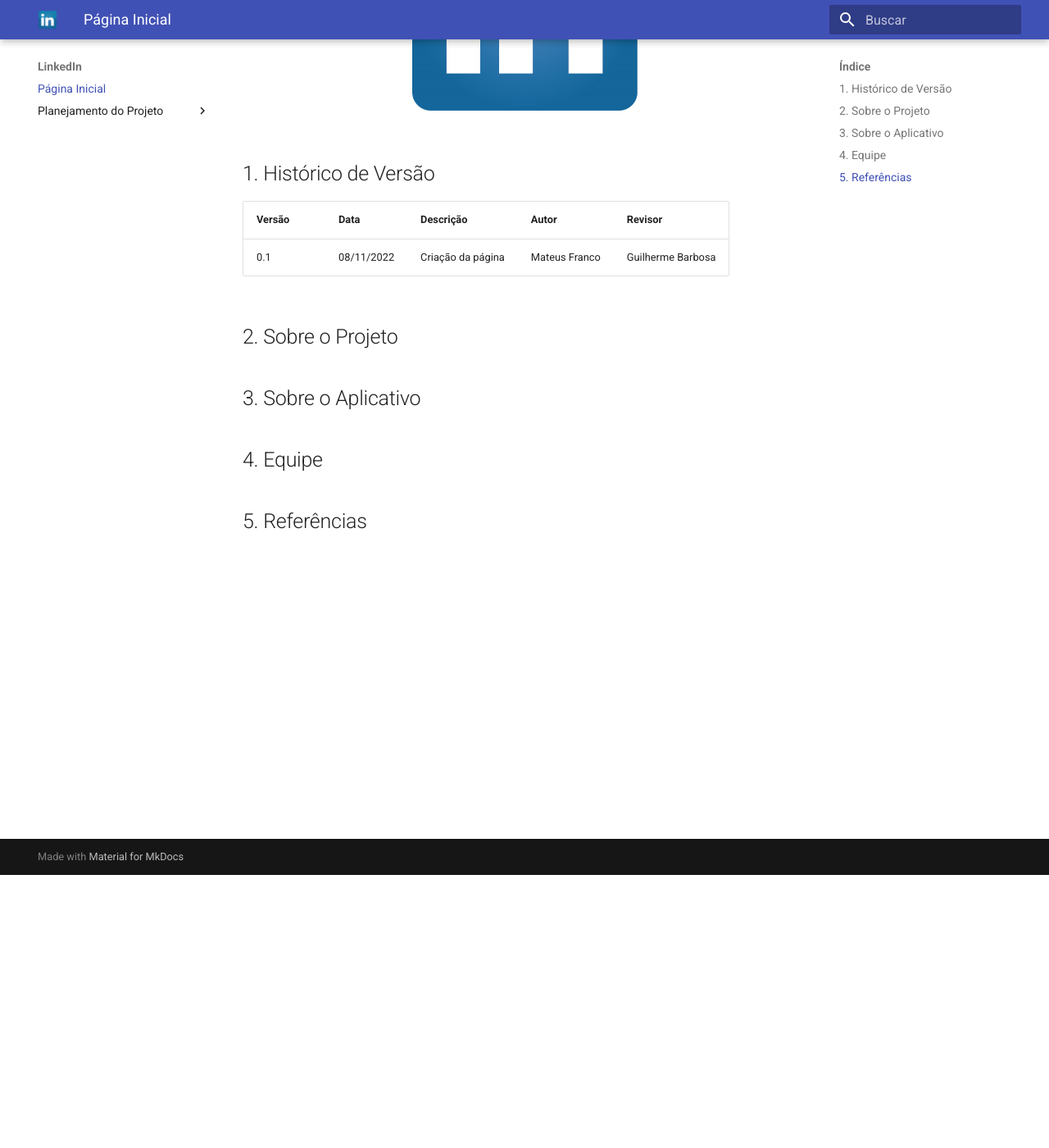
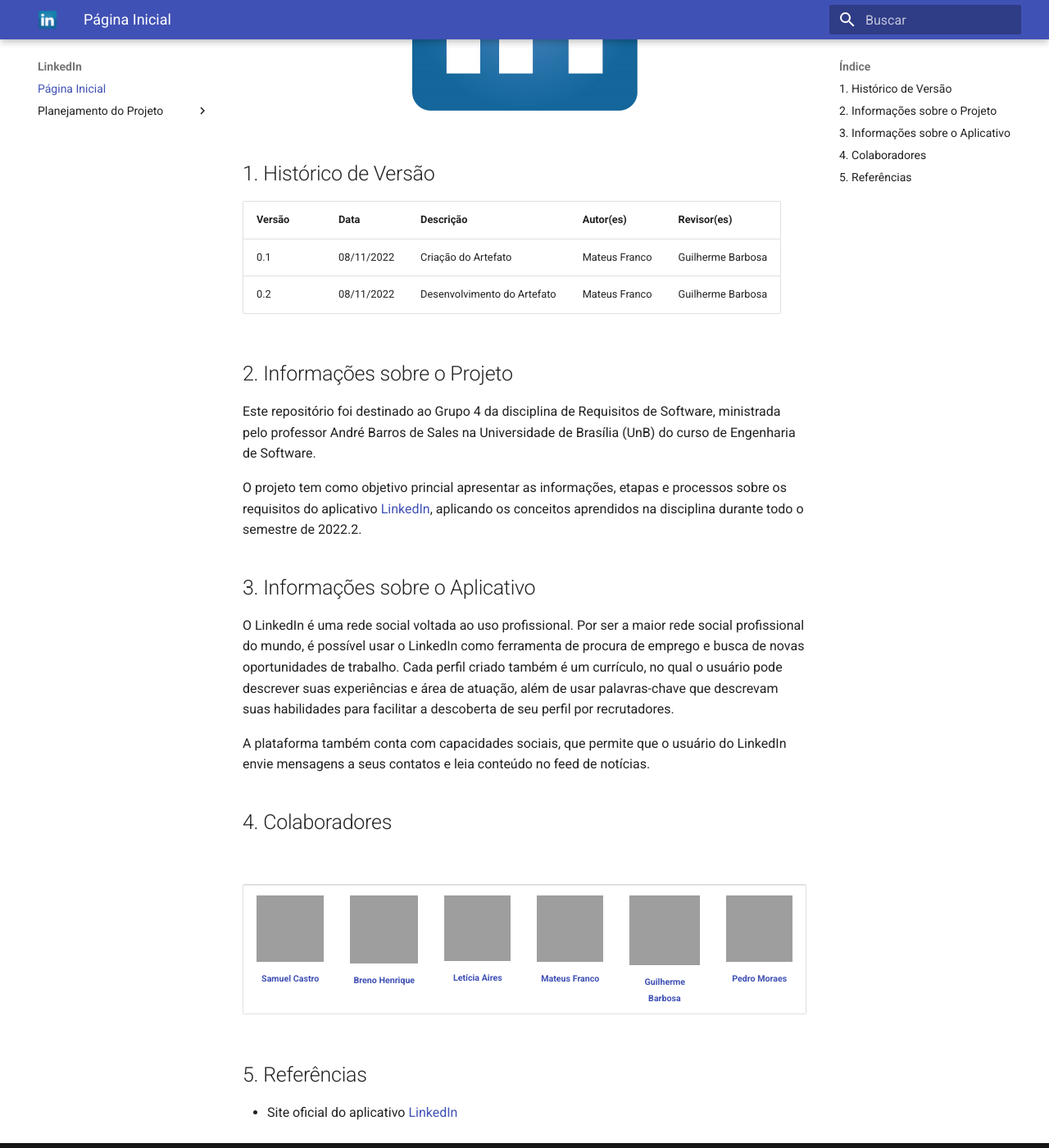
Before and after one commit to Requisitos-de-Software/2022.2-LinkedIn, an MkDocs documentation site: the page built from docs/index.md, in a window 1280 px wide and 1400 px high, scrolled down 333 px. Shown: the whole window at 82% size. Built offline with MkDocs 1.6.1 and Material for MkDocs 9.7.7, drawn with Linux system fonts in a browser that asks for light colours; grey boxes are pictures that could not be loaded.

Commit message:
desenvolvimento da página inicial do projeto

```diff
--- a/docs/index.md
+++ b/docs/index.md
@@ -6,15 +6,75 @@
 
 ## 1. Histórico de Versão
 
-| Versão | Data | Descrição | Autor | Revisor |
+| Versão | Data | Descrição |  Autor(es) | Revisor(es) |
 | --- | --- | --- | --- | --- |
-| 0.1 | 08/11/2022 | Criação da página | Mateus Franco | Guilherme Barbosa |
+| 0.1 | 08/11/2022 | Criação do Artefato | Mateus Franco | Guilherme Barbosa |
+| 0.2 | 08/11/2022 | Desenvolvimento do Artefato | Mateus Franco | Guilherme Barbosa |
 
 
-## 2. Sobre o Projeto
+## 2. Informações sobre o Projeto
+Este repositório foi destinado ao Grupo 4 da disciplina de Requisitos de Software, ministrada pelo professor André Barros de Sales na Universidade de Brasília (UnB) do curso de Engenharia de Software.
 
-## 3. Sobre o Aplicativo
+O projeto tem como objetivo princial apresentar as informações, etapas e processos sobre os requisitos do aplicativo [LinkedIn](https://www.linkedin.com/), aplicando os conceitos aprendidos na disciplina durante todo o semestre de 2022.2.
 
-## 4. Equipe
+## 3. Informações sobre o Aplicativo
+O LinkedIn é uma rede social voltada ao uso profissional. Por ser a maior rede social profissional do mundo, é possível usar o LinkedIn como ferramenta de procura de emprego e busca de novas oportunidades de trabalho. Cada perfil criado também é um currículo, no qual o usuário pode descrever suas experiências e área de atuação, além de usar palavras-chave que descrevam suas habilidades para facilitar a descoberta de seu perfil por recrutadores.
+
+A plataforma também conta com capacidades sociais, que permite que o usuário do LinkedIn envie mensagens a seus contatos e leia conteúdo no feed de notícias.
+
+## 4. Colaboradores
+
+<table>
+  <tr>
+    <td align="center">
+      <a href="#">
+        <img src="https://avatars.githubusercontent.com/u/107417831?v=4" width="100px;" alt="Foto Samuel Castro"/><br>
+        <sub>
+          <b>Samuel Castro</b>
+        </sub>
+      </a>
+    </td>
+    <td align="center">
+      <a href="#">
+        <img src="https://avatars.githubusercontent.com/u/81342329?v=4" width="100px;" alt="Foto Breno Henrique"/><br>
+        <sub>
+          <b>Breno Henrique</b>
+        </sub>
+      </a>
+    </td>
+    <td align="center">
+      <a href="#">
+        <img src="https://avatars.githubusercontent.com/u/72623771?v=4" width="100px;" alt="Foto Letícia Aires"/><br>
+        <sub>
+          <b>Letícia Aires</b>
+        </sub>
+      </a>
+    </td>
+    <td align="center">
+      <a href="#">
+        <img src="https://avatars.githubusercontent.com/u/71900095?v=4" width="100px;" alt="Foto Mateus Franco"/><br>
+        <sub>
+          <b>Mateus Franco</b>
+        </sub>
+      </a>
+      <td align="center">
+      <a href="#">
+        <img src= "https://avatars.githubusercontent.com/u/88190414?v=4"  width="100px;" alt="Foto Guilherme Barbosa"/><br>
+        <sub>
+          <b>Guilherme Barbosa</b>
+        </sub>
+      </a>
+      <td align="center">
+      <a href="#">
+        <img src= "https://avatars.githubusercontent.com/u/78734372?v=4"  width="100px;" alt="Foto Pedro Moraes"/><br>
+        <sub>
+          <b>Pedro Moraes</b>
+        </sub>
+      </a>
+    </td>
+
+<br/>
+</table>
 
 ## 5. Referências
+* Site oficial do aplicativo [LinkedIn](https://www.linkedin.com/)
```
Also changed, not shown: docs/analise-app.md (+1 -1 lines), docs/cronograma.md (+1 -1 lines), docs/ferramentas.md (+1 -1 lines), docs/metodologias.md (+1 -1 lines).
